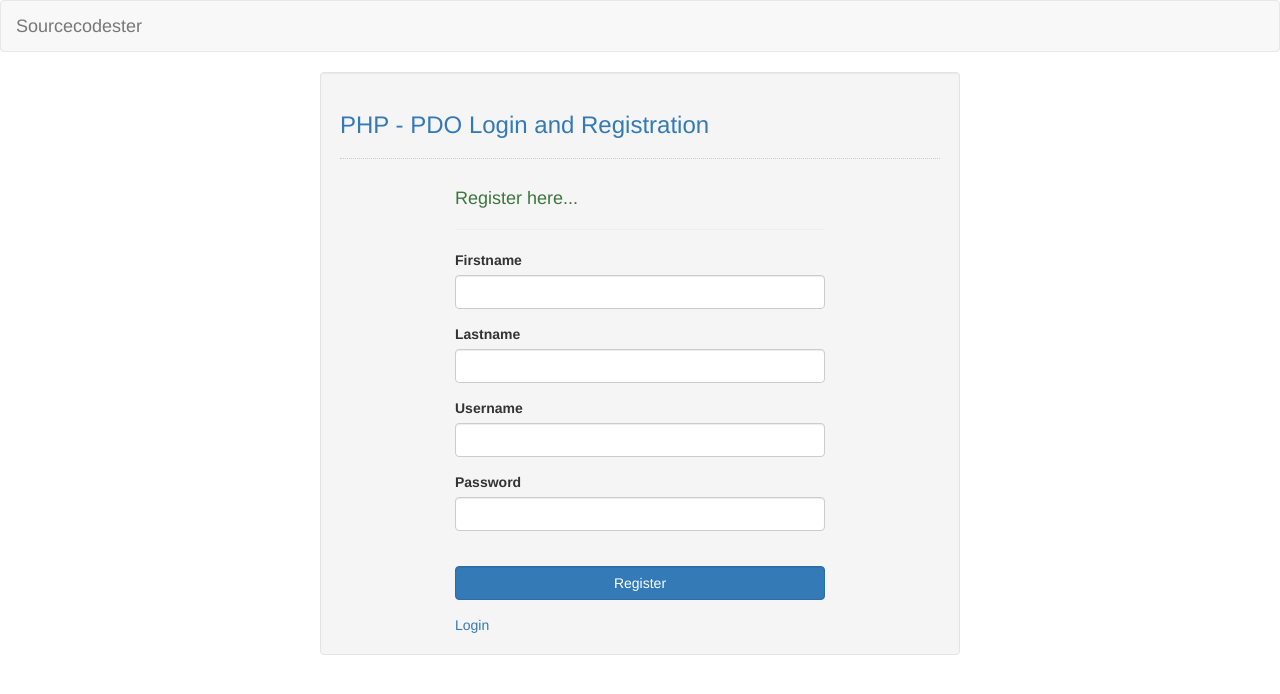
After one commit to CM-Poy/RTU-AMS-Capstone, a PHP site: page /pages/draftreg.php in a window 1280 px wide. The commit adds this page. Shown: the top 694 px of the page. Run offline with PHP 8.4, Linux system fonts and the light colour scheme; some libraries are stand-ins or nearby versions.

Commit message:
drafting registration

```diff
--- /dev/null
+++ b/pages/draftreg.php
@@ -0,0 +1,47 @@
+<!DOCTYPE html>
+<html lang="en">
+	<head>
+		<link rel="stylesheet" type="text/css" href="css/bootstrap.css"/>
+		<meta charset="UTF-8" name="viewport" content="width=device-width, initial-scale=1"/>
+	</head>
+<body>
+	<nav class="navbar navbar-default">
+		<div class="container-fluid">
+			<a class="navbar-brand" href="https://sourcecodester.com">Sourcecodester</a>
+		</div>
+	</nav>
+	<div class="col-md-3"></div>
+	<div class="col-md-6 well">
+		<h3 class="text-primary">PHP - PDO Login and Registration</h3>
+		<hr style="border-top:1px dotted #ccc;"/>
+		<div class="col-md-2"></div>
+		<div class="col-md-8">
+			<form action="register_query.php" method="POST">
+				<h4 class="text-success">Register here...</h4>
+				<hr style="border-top:1px groovy #000;">
+				<div class="form-group">
+					<label>Firstname</label>
+					<input type="text" class="form-control" name="firstname" />
+				</div>
+				<div class="form-group">
+					<label>Lastname</label>
+					<input type="text" class="form-control" name="lastname" />
+				</div>
+				<div class="form-group">
+					<label>Username</label>
+					<input type="text" class="form-control" name="username" />
+				</div>
+				<div class="form-group">
+					<label>Password</label>
+					<input type="password" class="form-control" name="password" />
+				</div>
+				<br />
+				<div class="form-group">
+					<button class="btn btn-primary form-control" name="register">Register</button>
+				</div>
+				<a href="index.php">Login</a>
+			</form>
+		</div>
+	</div>
+</body>
+</html>
--- a/pages/login-index.php
+++ b/pages/login-index.php
@@ -98,6 +98,8 @@ body{
 
               <center><button class="btn color-white btn-outline-light btn-lg px-5" type="submit" value="login" name="submit">Login</button></center></a>
 
+
+							<button type="submit" name="singup">Signup</button>
     </div>
   </div>
 </div>
```
Also changed, not shown: pages/php/includes/dbfunction.php (+51 -5 lines).
